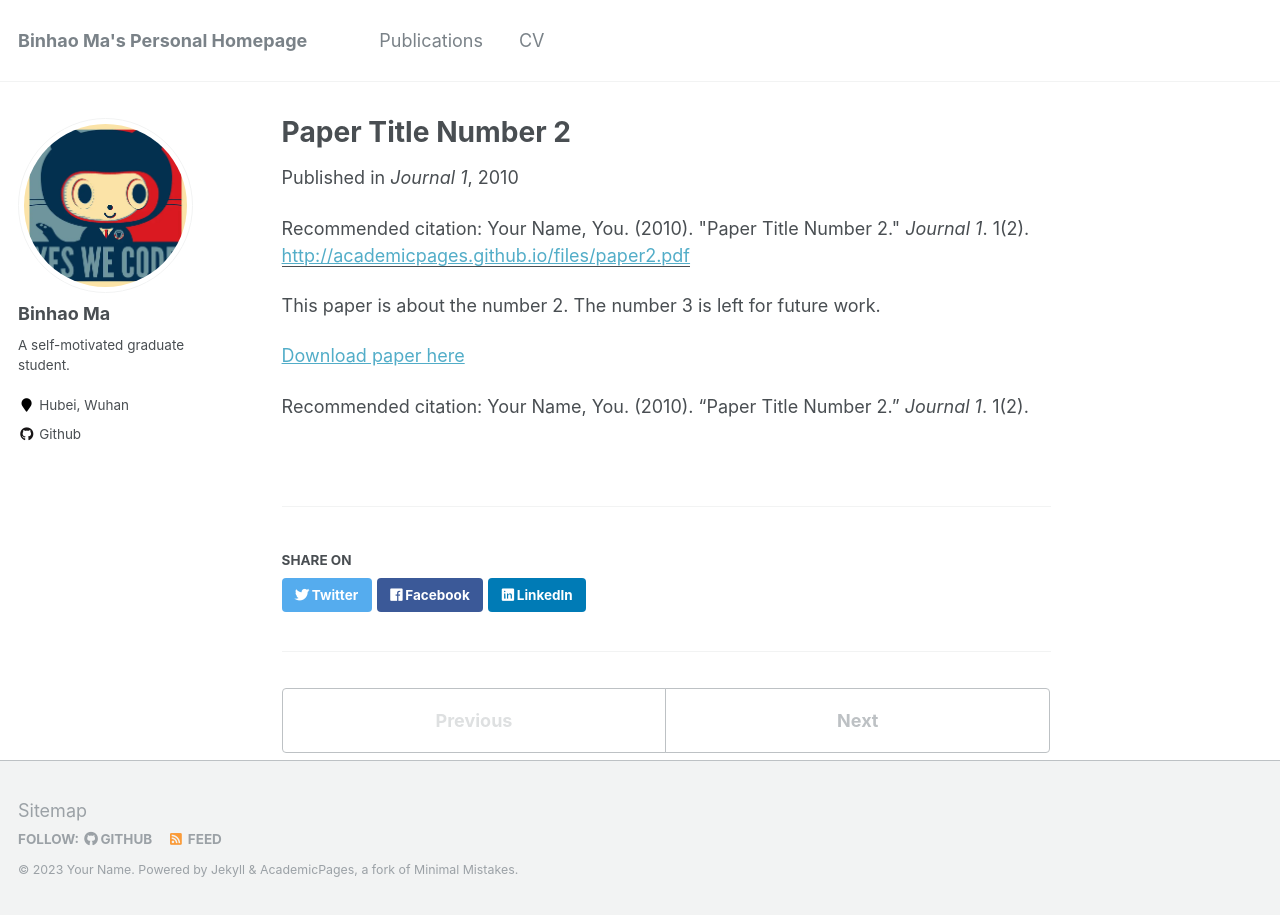
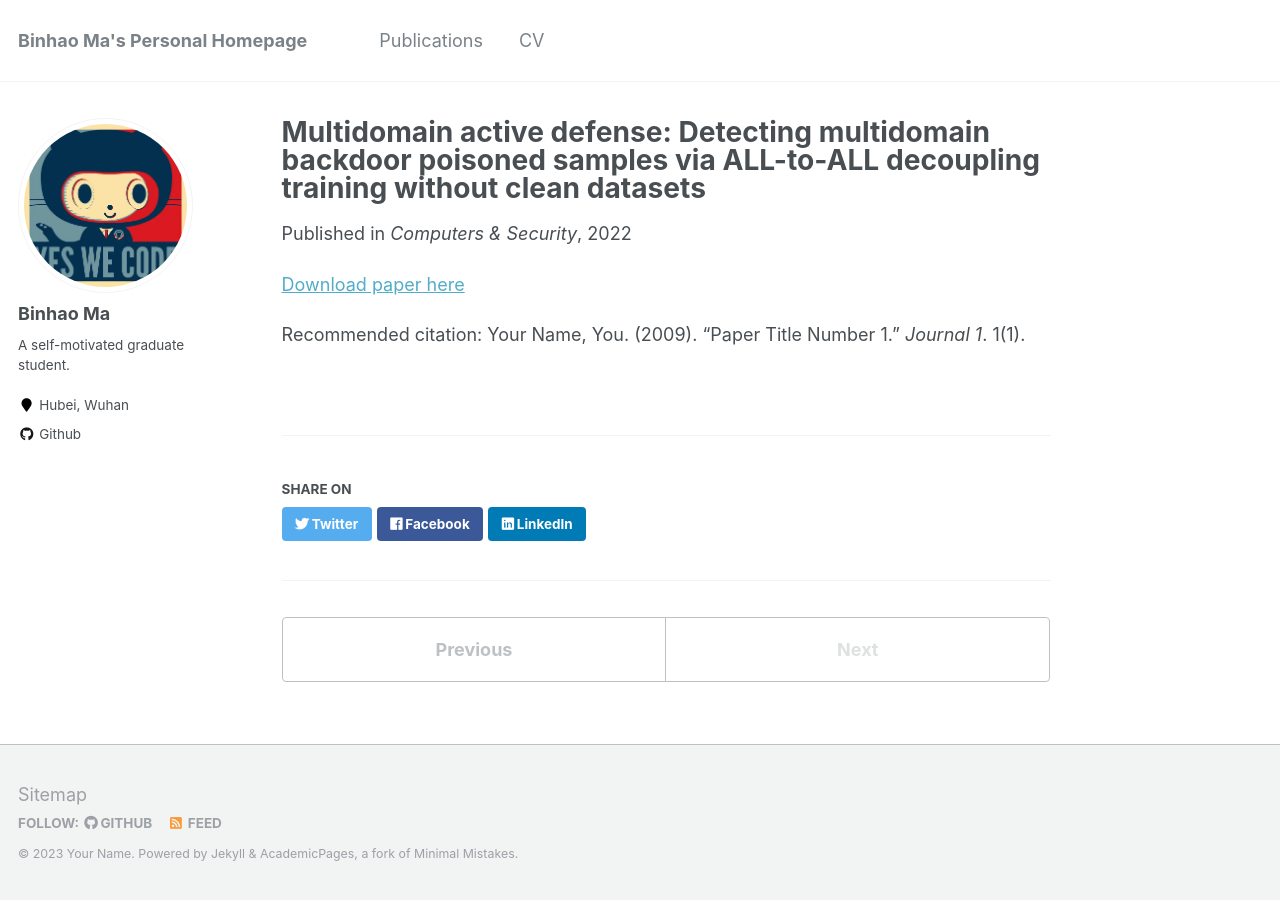
Before and after one commit to Magic-Ma-tech/Magic-Ma-tech.github.io, a Jekyll site: the page built from _publications/2010-10-01-paper-title-number-2.md, in a window 1280 px wide. Built offline with Jekyll 4.4.1, drawn with Linux system fonts in a browser that asks for light colours.

Commit message:
Update 2010-10-01-paper-title-number-2.md

```diff
--- a/_publications/2010-10-01-paper-title-number-2.md
+++ b/_publications/2010-10-01-paper-title-number-2.md
@@ -1,15 +1,12 @@
 ---
-title: "Paper Title Number 2"
+title: "Multidomain active defense: Detecting multidomain backdoor poisoned samples via ALL-to-ALL decoupling training without clean datasets"
 collection: publications
 permalink: /publication/2010-10-01-paper-title-number-2
-excerpt: 'This paper is about the number 2. The number 3 is left for future work.'
-date: 2010-10-01
-venue: 'Journal 1'
-paperurl: 'http://academicpages.github.io/files/paper2.pdf'
-citation: 'Your Name, You. (2010). &quot;Paper Title Number 2.&quot; <i>Journal 1</i>. 1(2).'
+date: 2022-09-23
+venue: 'Computers & Security'
+paperurl: 'https://journals.plos.org/plosone/article?id=10.1371/journal.pone.0274748'
 ---
-This paper is about the number 2. The number 3 is left for future work.
 
-[Download paper here](http://academicpages.github.io/files/paper2.pdf)
+[Download paper here](https://journals.plos.org/plosone/article?id=10.1371/journal.pone.0274748)
 
-Recommended citation: Your Name, You. (2010). "Paper Title Number 2." <i>Journal 1</i>. 1(2).
+Recommended citation: Your Name, You. (2009). "Paper Title Number 1." <i>Journal 1</i>. 1(1).
```
